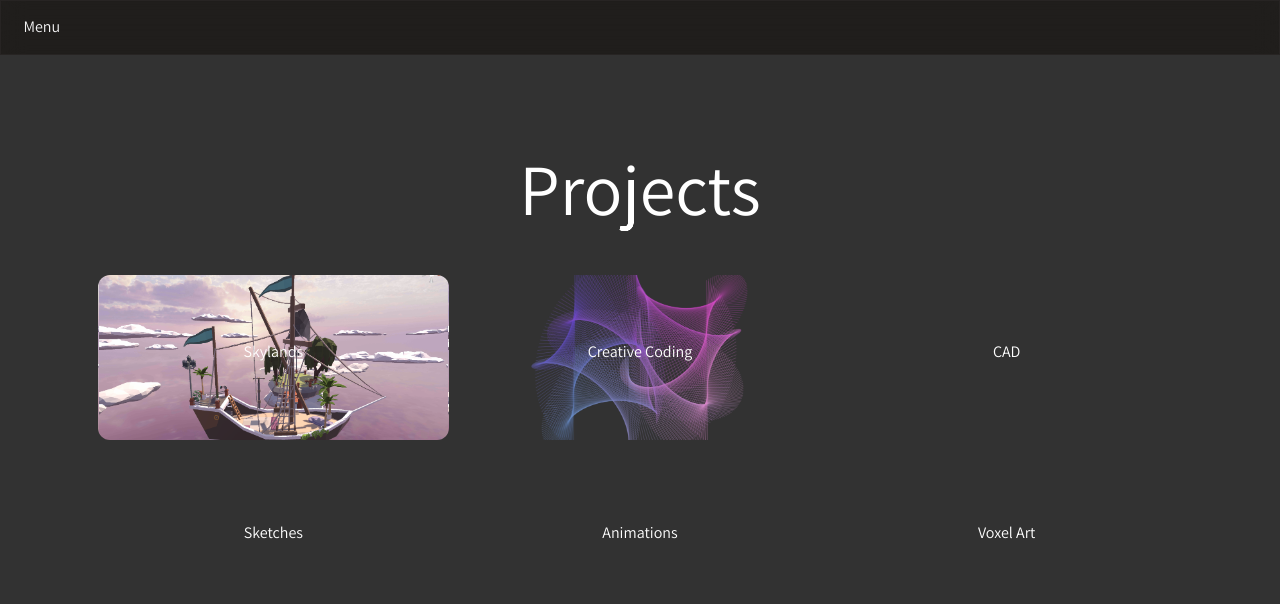
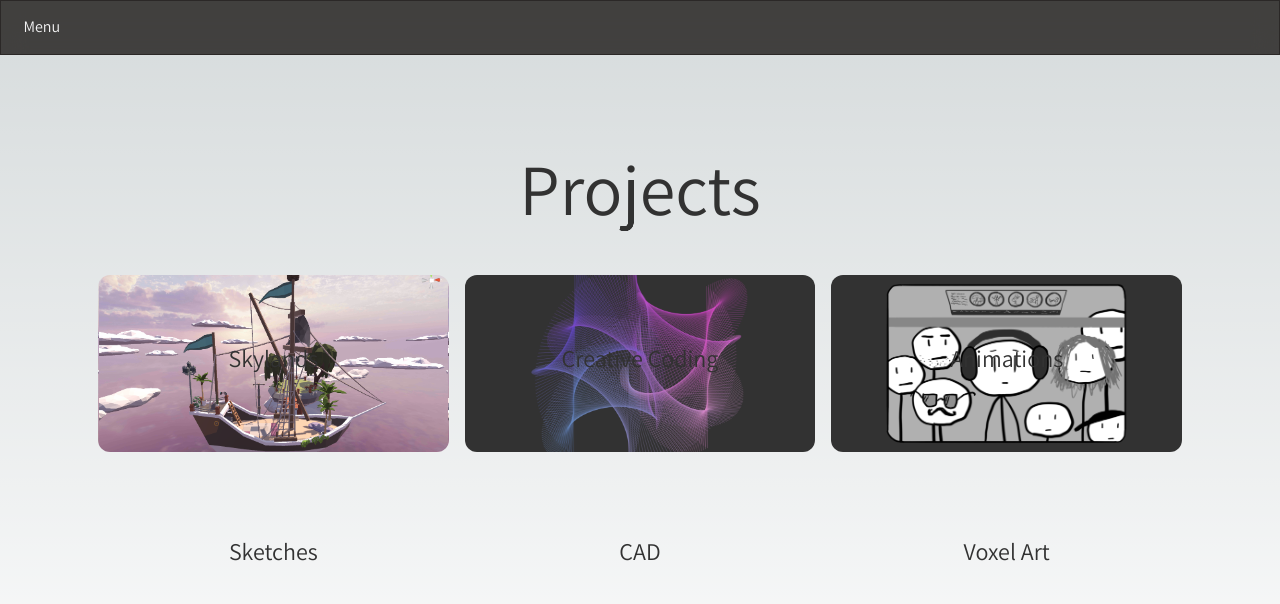
Before and after one commit to flokleiser/nextjs-flo, a Next.js app: page /projects in a window 1280 px wide. Shown: the top 604 px of the page. Built offline with nearby package versions, Linux system fonts and the light colour scheme.

Commit message:
fixed light color mode

```diff
--- a/app/globals.css
+++ b/app/globals.css
@@ -9,11 +9,9 @@
     'Roboto Mono', 'Oxygen Mono', 'Ubuntu Monospace', 'Source Code Pro',
     'Fira Mono', 'Droid Sans Mono', 'Courier New', monospace;
 
-  --foreground-rgb: 255, 255, 255;
+  --foreground-rgb: 50, 50, 50;
   --background-start-rgb: 214, 219, 220;
   --background-end-rgb: 255, 255, 255;
-
-  --background-rgb: 50,50,50;
 
   --tile-start-rgb: 239, 245, 249;
   --tile-end-rgb: 228, 232, 233;
@@ -29,7 +27,8 @@
 
   --callout-rgb: 238, 240, 241;
   --callout-border-rgb: 172, 175, 176;
-  --card-rgb: 180, 185, 188;
+  /* --card-rgb: 180, 185, 188; */
+  --card-rgb: 0, 0, 0;
   --card-border-rgb: 131, 134, 135;
 }
 
@@ -38,8 +37,8 @@
     /* BACKGROUND */
 
     --foreground-rgb: 255, 255, 255;
-    --background-start-rgb: 50, 50, 50;
-    --background-end-rgb: 50, 50, 50;
+    --background-start-rgb: 70, 70, 70;
+    --background-end-rgb: 20, 20, 20;
 
     --callout-rgb: 20, 20, 20;
     --callout-border-rgb: 108, 108, 108;
@@ -62,13 +61,13 @@ body {
 
 body {
   color: rgb(var(--foreground-rgb));
-  /* background: linear-gradient(
+  background: linear-gradient(
       to bottom,
       transparent,
       rgb(var(--background-end-rgb))
     )
-    rgb(var(--background-start-rgb)); */
-    background: rgb(var(--background-rgb));
+    rgb(var(--background-start-rgb));
+    min-height: 100vh;
 }
 
 a {
--- a/app/page.module.css
+++ b/app/page.module.css
@@ -42,7 +42,6 @@
     padding-bottom: 10vh;
 }
 
-
 .description a {
   display: flex;
   justify-content: center;
@@ -77,7 +76,9 @@
   border-radius: var(--border-radius);
   background: rgba(var(--card-rgb), 0);
   border: 1px solid rgba(var(--card-border-rgb), 0);
-  transition: background 200ms, border 200ms;
+  transition: background 200ms, border 200ms;       /*somethings wrong with this*/
+  background-size: cover;
+  background-position: center;
   margin-bottom: 1rem;
   margin-left: 0.5rem;
   margin-right: 0.5rem;
@@ -89,56 +90,13 @@
 }
 
 .card h2 {
+  font-size: 1.5rem;
   font-weight: normal;
   margin-bottom: 0.7rem;
   text-align: center;
 }
 
 .card p {
-  margin: 0;
-  opacity: 0.6;
-  font-size: 0.9rem;
-  line-height: 1.5;
-  max-width: 30ch;
-  text-align: center;
-}
-
-.card2 {
-  padding: 4rem 2.2rem;
-  border-radius: var(--border-radius);
-  background-size: cover;
-  background-position: center;
-  border: 1px solid rgba(var(--card-border-rgb), 0);
-  transition: background 200ms, border 200ms;
-  margin-bottom: 1rem;
-  margin-left: 0.5rem;
-  margin-right: 0.5rem;
-}
-
-/* .card2::before {
-  content: "";
-  position: absolute;
-  top: 0;
-  left: 0;
-  right: 0;
-  bottom: 0;
-  background-image: url("/images/boat.png");
-  opacity: 0.2;
-  z-index: -1;
-} */
-
-.card2 span {
-  display: inline-block;
-  transition: transform 200ms;
-}
-
-.card2 h2 {
-  font-weight: normal;
-  margin-bottom: 0.7rem;
-  text-align: center;
-}
-
-.card2 p {
   margin: 0;
   opacity: 0.6;
   font-size: 0.9rem;
--- a/app/projects/page.js
+++ b/app/projects/page.js
@@ -17,7 +17,7 @@ export default function projects() {
 
             <a
            href='/projects/skylands'
-           className={styles.card2}
+           className={styles.card}
            style={{ backgroundImage: 'url("/images/boat.png")' }}
            rel="noopener noreferrer"
             >
@@ -29,7 +29,7 @@ export default function projects() {
 
             <a
             href = '/projects/creative-coding'
-            className={styles.card2}
+            className={styles.card}
             style={{ backgroundImage: 'url("/images/canvas-1301(t, half width screen) copy.jpg")' }}
             rel="noopener noreferrer"
             >
@@ -38,14 +38,14 @@ export default function projects() {
             </h2>
             </a>
 
-
             <a
-                className={styles.card}
-                rel="noopener noreferrer"
-                href = '/projects/cad'
+            href = '/projects/animations'
+            className={styles.card}
+            style={{ backgroundImage: 'url("/images/public transport website bg.png")' }}
+            rel="noopener noreferrer"
             >
             <h2>
-                CAD
+                Animations
             </h2>
             </a>
 
@@ -60,12 +60,12 @@ export default function projects() {
             </a>
 
             <a
-            href = '/projects/animations'
-            className={styles.card}
-            rel="noopener noreferrer"
+                className={styles.card}
+                rel="noopener noreferrer"
+                href = '/projects/cad'
             >
             <h2>
-                Animations
+                CAD
             </h2>
             </a>
 
```
Also changed, not shown: 1 other file (tests, documents, lock files or other folders).
